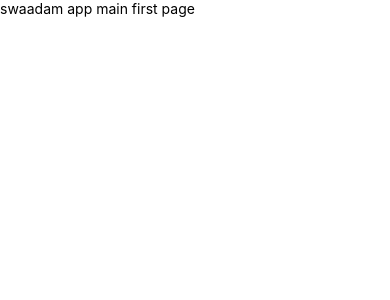
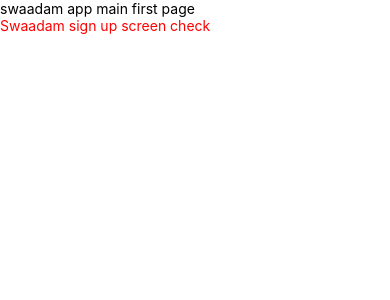
Before and after one commit to ravitejabhisetti/swaadam, a React Native app: screen / in a window 390 px wide. Shown: the top 300 px of the page. Built offline with nearby package versions, Linux system fonts and the light colour scheme.

Commit message:
added first screen in the project

```diff
--- a/App.js
+++ b/App.js
@@ -8,11 +8,13 @@
 
 import React from 'react';
 import { View, Text } from 'react-native';
+import { SwaadamSignUpScreen } from './src/screens/swaadam-screens';
 
 const App = () => {
   return (
     <View>
       <Text>swaadam app main first page</Text>
+      <SwaadamSignUpScreen />
     </View>
   );
 };
--- /dev/null
+++ b/src/screens/swaadam-screens.js
@@ -0,0 +1,5 @@
+import SwaadamSignUpScreen from './swaadam-sign-up-screen/swaadam-sign-up-screen';
+
+export {
+    SwaadamSignUpScreen
+};
--- /dev/null
+++ b/src/screens/swaadam-sign-up-screen/swaadam-sign-up-screen-style.js
@@ -0,0 +1,9 @@
+import { StyleSheet } from 'react-native';
+
+const Styles = StyleSheet.create({
+    textColor: {
+        color: 'red'
+    }
+});
+
+export { Styles };
--- /dev/null
+++ b/src/screens/swaadam-sign-up-screen/swaadam-sign-up-screen.js
@@ -0,0 +1,16 @@
+import React, { Component } from 'react';
+import { View, Text } from 'react-native';
+import { Styles } from './swaadam-sign-up-screen-style';
+
+
+class SwaadamSignUpScreen extends Component {
+    render() {
+        return (
+            <View>
+                <Text style={Styles.textColor}>Swaadam sign up screen check</Text>
+            </View>
+        );
+    }
+}
+
+export default SwaadamSignUpScreen;
```
